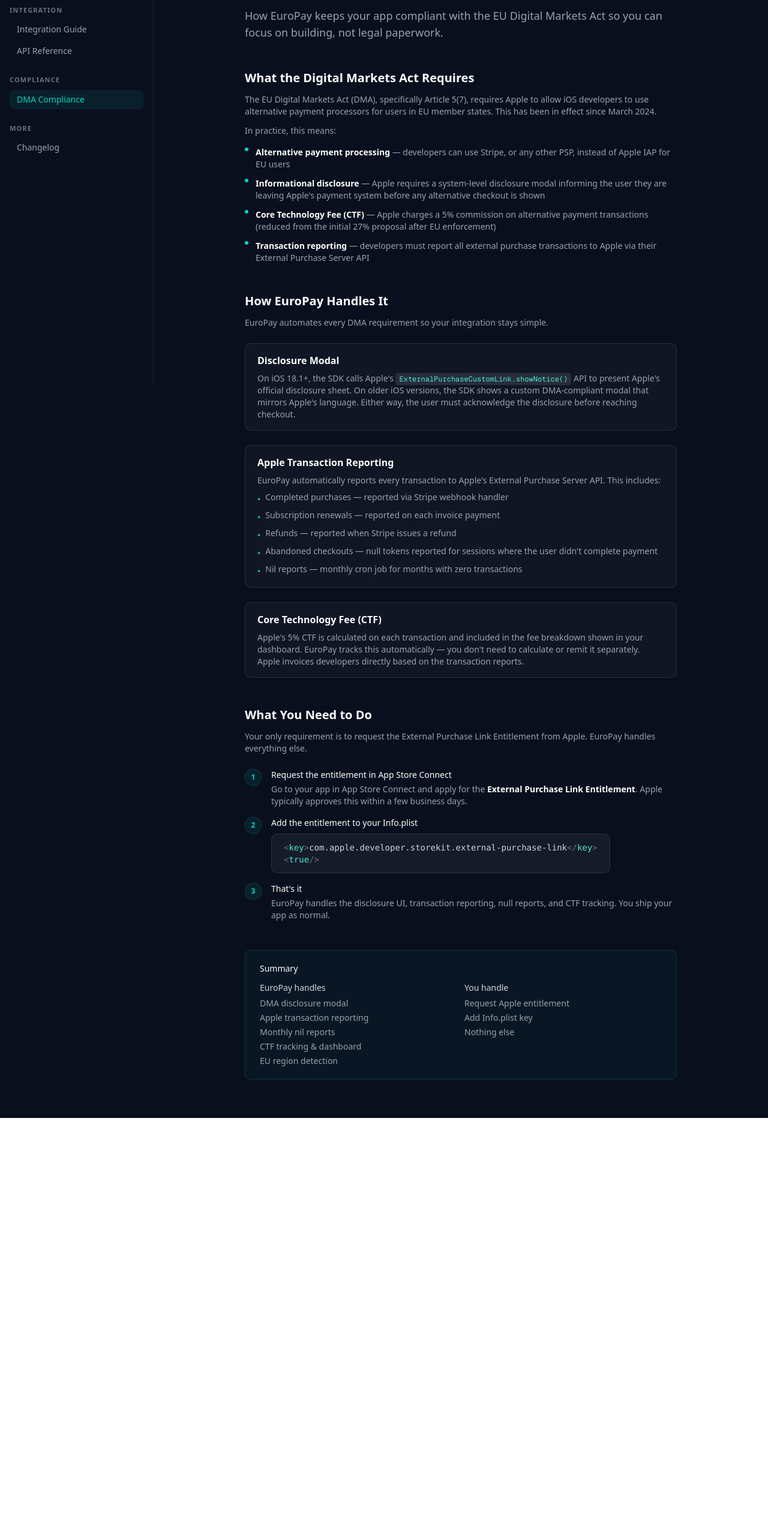
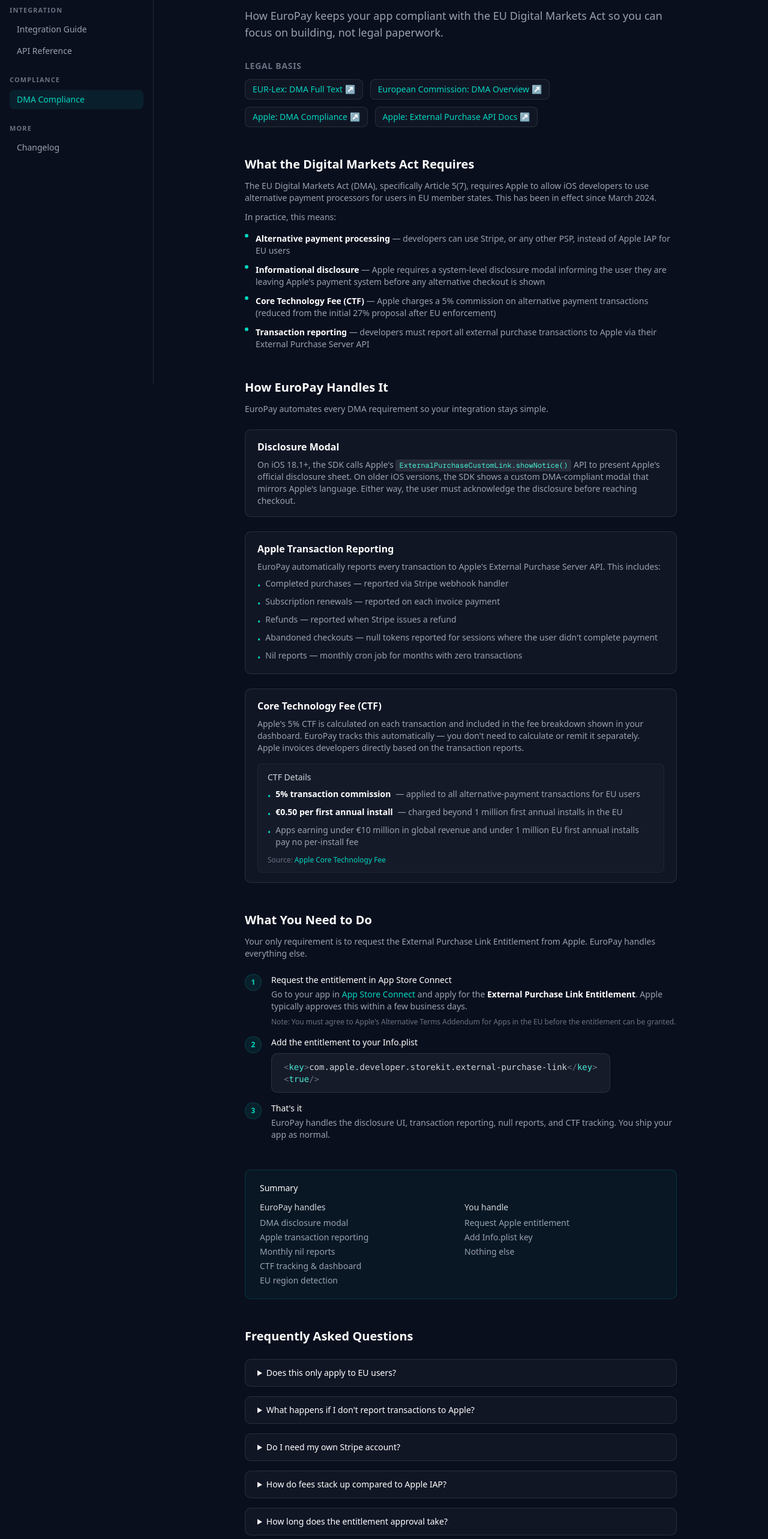
Before and after one commit to mhxdev/eupay, a Next.js app in the folder apps/web/: page /docs/dma-compliance in a window 1280 px wide. Shown: the part 160-2726 px from the top of the page at 60% size. Before the commit the page ends 2024 px from the top, so only its background shows below. Built offline with nearby package versions, Linux system fonts and the light colour scheme.

Commit message:
feat: expand DMA compliance docs with legal sources, CTF details, FAQ

```diff
--- a/apps/web/src/app/docs/dma-compliance/page.tsx
+++ b/apps/web/src/app/docs/dma-compliance/page.tsx
@@ -8,6 +8,47 @@ export default function DMACompliancePage() {
         How EuroPay keeps your app compliant with the EU Digital Markets Act so
         you can focus on building, not legal paperwork.
       </p>
+
+      {/* Legal Basis */}
+      <section className="mt-8">
+        <h2 className="text-sm font-semibold uppercase tracking-wider text-gray-500">
+          Legal Basis
+        </h2>
+        <div className="mt-3 flex flex-wrap gap-3 text-sm">
+          <a
+            href="https://eur-lex.europa.eu/legal-content/EN/TXT/?uri=CELEX%3A32022R1925"
+            target="_blank"
+            rel="noopener noreferrer"
+            className="inline-flex items-center gap-1.5 rounded-md border border-white/10 bg-white/[0.03] px-3 py-1.5 text-teal-400 hover:bg-white/[0.06] transition-colors"
+          >
+            EUR-Lex: DMA Full Text&nbsp;&#8599;
+          </a>
+          <a
+            href="https://commission.europa.eu/strategy-and-policy/priorities-2019-2024/europe-fit-digital-age/digital-markets-act-ensuring-fair-and-open-digital-markets_en"
+            target="_blank"
+            rel="noopener noreferrer"
+            className="inline-flex items-center gap-1.5 rounded-md border border-white/10 bg-white/[0.03] px-3 py-1.5 text-teal-400 hover:bg-white/[0.06] transition-colors"
+          >
+            European Commission: DMA Overview&nbsp;&#8599;
+          </a>
+          <a
+            href="https://developer.apple.com/support/dma-and-apps-in-the-eu/"
+            target="_blank"
+            rel="noopener noreferrer"
+            className="inline-flex items-center gap-1.5 rounded-md border border-white/10 bg-white/[0.03] px-3 py-1.5 text-teal-400 hover:bg-white/[0.06] transition-colors"
+          >
+            Apple: DMA Compliance&nbsp;&#8599;
+          </a>
+          <a
+            href="https://developer.apple.com/documentation/externalpurchaseserverapi"
+            target="_blank"
+            rel="noopener noreferrer"
+            className="inline-flex items-center gap-1.5 rounded-md border border-white/10 bg-white/[0.03] px-3 py-1.5 text-teal-400 hover:bg-white/[0.06] transition-colors"
+          >
+            Apple: External Purchase API Docs&nbsp;&#8599;
+          </a>
+        </div>
+      </section>
 
       {/* What the DMA requires */}
       <section className="mt-12">
@@ -137,6 +178,34 @@ export default function DMACompliancePage() {
               separately. Apple invoices developers directly based on the
               transaction reports.
             </p>
+            <div className="mt-4 rounded-md border border-white/5 bg-white/[0.02] px-4 py-3 space-y-2 text-sm text-gray-400">
+              <p className="font-medium text-gray-300">CTF Details</p>
+              <ul className="space-y-1.5">
+                <li className="flex items-start gap-2">
+                  <span className="mt-1 text-teal-400">&#8226;</span>
+                  <strong className="text-white">5% transaction commission</strong> — applied to all alternative-payment transactions for EU users
+                </li>
+                <li className="flex items-start gap-2">
+                  <span className="mt-1 text-teal-400">&#8226;</span>
+                  <strong className="text-white">&#8364;0.50 per first annual install</strong> — charged beyond 1&nbsp;million first annual installs in the EU
+                </li>
+                <li className="flex items-start gap-2">
+                  <span className="mt-1 text-teal-400">&#8226;</span>
+                  Apps earning under &#8364;10&nbsp;million in global revenue and under 1&nbsp;million EU first annual installs pay no per-install fee
+                </li>
+              </ul>
+              <p className="text-xs text-gray-500 pt-1">
+                Source:{" "}
+                <a
+                  href="https://developer.apple.com/support/core-technology-fee/"
+                  target="_blank"
+                  rel="noopener noreferrer"
+                  className="text-teal-400 hover:underline"
+                >
+                  Apple Core Technology Fee
+                </a>
+              </p>
+            </div>
           </div>
         </div>
       </section>
@@ -161,11 +230,24 @@ export default function DMACompliancePage() {
                 Request the entitlement in App Store Connect
               </p>
               <p className="mt-1 text-sm text-gray-400">
-                Go to your app in App Store Connect and apply for the{" "}
+                Go to your app in{" "}
+                <a
+                  href="https://appstoreconnect.apple.com"
+                  target="_blank"
+                  rel="noopener noreferrer"
+                  className="text-teal-400 hover:underline"
+                >
+                  App Store Connect
+                </a>{" "}
+                and apply for the{" "}
                 <strong className="text-white">
                   External Purchase Link Entitlement
                 </strong>
                 . Apple typically approves this within a few business days.
+              </p>
+              <p className="mt-2 text-xs text-gray-500">
+                Note: You must agree to Apple&apos;s Alternative Terms Addendum for
+                Apps in the EU before the entitlement can be granted.
               </p>
             </div>
           </div>
@@ -239,6 +321,77 @@ export default function DMACompliancePage() {
           </div>
         </div>
       </section>
+
+      {/* FAQ */}
+      <section className="mt-12">
+        <h2 className="text-xl font-semibold text-white">
+          Frequently Asked Questions
+        </h2>
+        <div className="mt-6 space-y-4">
+          <details className="group rounded-lg border border-white/10 bg-white/[0.03]">
+            <summary className="cursor-pointer px-5 py-3 text-sm font-medium text-white select-none">
+              Does this only apply to EU users?
+            </summary>
+            <p className="px-5 pb-4 text-sm text-gray-400">
+              Yes. The DMA only applies to users located in EU member states.
+              EuroPay&apos;s iOS SDK detects the user&apos;s App Store storefront and only
+              offers alternative checkout for EU storefronts. Users outside the EU
+              continue to use Apple IAP as normal.
+            </p>
+          </details>
+
+          <details className="group rounded-lg border border-white/10 bg-white/[0.03]">
+            <summary className="cursor-pointer px-5 py-3 text-sm font-medium text-white select-none">
+              What happens if I don&apos;t report transactions to Apple?
+            </summary>
+            <p className="px-5 pb-4 text-sm text-gray-400">
+              Apple requires all external purchase transactions to be reported
+              within 24&nbsp;hours. Failure to report may result in Apple revoking
+              your External Purchase Link Entitlement and removing your app from
+              the App Store in the EU. EuroPay reports transactions automatically
+              so you don&apos;t have to worry about this.
+            </p>
+          </details>
+
+          <details className="group rounded-lg border border-white/10 bg-white/[0.03]">
+            <summary className="cursor-pointer px-5 py-3 text-sm font-medium text-white select-none">
+              Do I need my own Stripe account?
+            </summary>
+            <p className="px-5 pb-4 text-sm text-gray-400">
+              Yes. EuroPay uses Stripe Connect to process payments directly into
+              your Stripe account. You&apos;ll connect your Stripe account during
+              onboarding. EuroPay charges a 0.5% platform fee on each transaction,
+              collected automatically via Stripe Connect.
+            </p>
+          </details>
+
+          <details className="group rounded-lg border border-white/10 bg-white/[0.03]">
+            <summary className="cursor-pointer px-5 py-3 text-sm font-medium text-white select-none">
+              How do fees stack up compared to Apple IAP?
+            </summary>
+            <p className="px-5 pb-4 text-sm text-gray-400">
+              With Apple IAP you pay 15–30%. With EuroPay, your total fees are:
+              Stripe processing (~2.9% + &#8364;0.25), Apple&apos;s 5% CTF, and
+              EuroPay&apos;s 0.5% — roughly 8.4% total versus Apple&apos;s 15–30%.
+              For most developers this means significantly more revenue per
+              transaction.
+            </p>
+          </details>
+
+          <details className="group rounded-lg border border-white/10 bg-white/[0.03]">
+            <summary className="cursor-pointer px-5 py-3 text-sm font-medium text-white select-none">
+              How long does the entitlement approval take?
+            </summary>
+            <p className="px-5 pb-4 text-sm text-gray-400">
+              Apple typically reviews and approves External Purchase Link
+              Entitlement requests within 2–5 business days. You must first agree
+              to Apple&apos;s Alternative Terms Addendum for Apps in the EU. Once
+              approved, add the entitlement key to your Info.plist and submit a new
+              build.
+            </p>
+          </details>
+        </div>
+      </section>
     </article>
   )
 }
```
